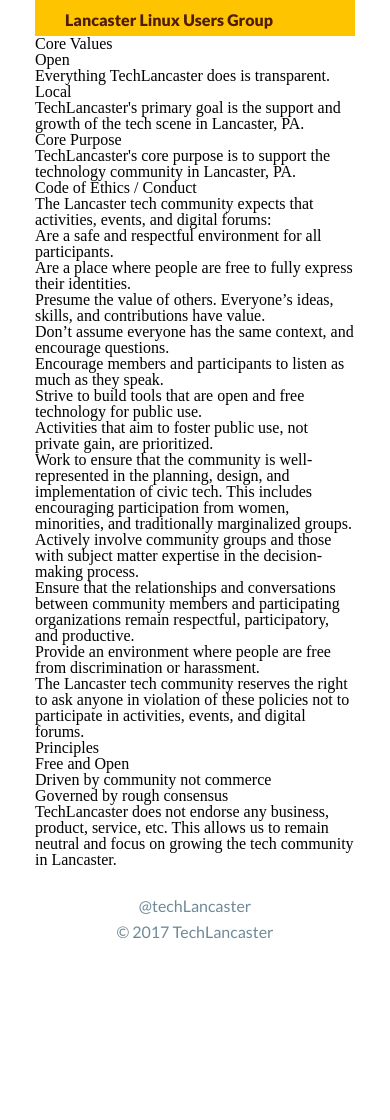
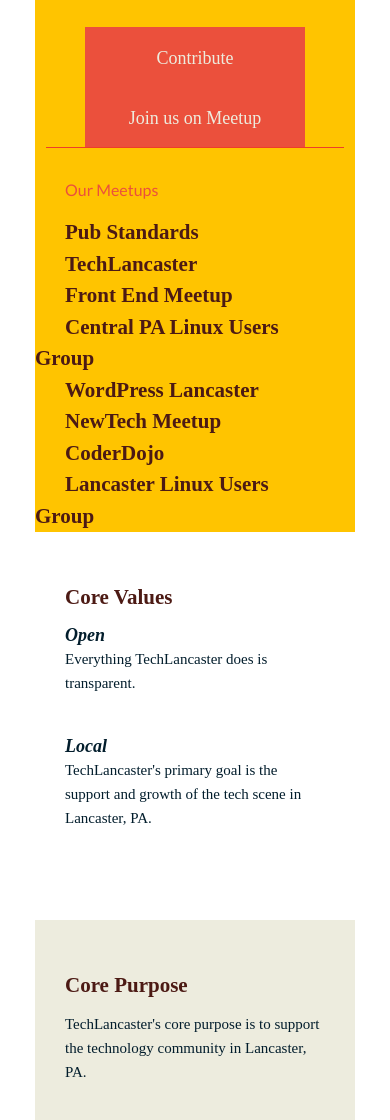
Before and after one commit to Cnels1986/nelson_tech_lanc, a plain HTML site: page pages/community.html in a window 390 px wide. Shown: the part 880-2000 px from the top of the page. Before the commit the page ends 1848 px from the top, so only its background shows below. Drawn offline with Linux system fonts and the light colour scheme; a web font is replaced by a local one.

Commit message:
worked on formatting and the media query for browser site

```diff
--- a/pages/community.html
+++ b/pages/community.html
@@ -6,6 +6,7 @@
     <title>Community</title>
     <link rel="stylesheet" type="text/css" href="../style.css">
     <link href="https://fonts.googleapis.com/css?family=Droid+Serif:400,700|Lato:400,900" rel="stylesheet">
+    <meta name="viewport" content="width=device-width, intial-scale=1.0">
   </head>
 
   <body class="container">
@@ -33,15 +34,19 @@
     </section>
 
     <div class="contentContainer">
-      <div class="contentBorder">
         <article>
-          <p class="boldDroid">TechLancaster started as a simple local meetup, a safe place for like-minded tech people to come together and geek out.</p>
-          <p class="content">We've strived to be open, welcoming, and supportive to everyone in the community, regardless of their interest or background.</p>
-          <p class="content">The past year has seen amazing growth in Lancaster's tech scene, and we believe this is only the beginning. As members of the tech community, we want to support this growth and ensure the community remains a healthy, open, and welcoming place for all its current and future members.</p>
+          <p class="overviewHeader">TechLancaster started as a simple local meetup, a safe place for like-minded tech people to come together and geek out.</p>
+          <p class="overviewContent">We've strived to be open, welcoming, and supportive to everyone in the community, regardless of their interest or background.</p>
+          <p class="overviewContent">The past year has seen amazing growth in Lancaster's tech scene, and we believe this is only the beginning. As members of the tech community, we want to support this growth and ensure the community remains a healthy, open, and welcoming place for all its current and future members.</p>
         </article>
 
         <div>
-          <!-- Contribute and join meetup buttons go here -->
+          <div class="button">
+            <a href="" target="_blank">Contribute</a>
+          </div>
+          <div class="button">
+            <a href="" target="_blank">Join us on Meetup</a>
+          </div>
         </div>
 
         <div class="redline"></div>
@@ -50,54 +55,53 @@
           <p class="eventHeader">Our Meetups</p>
           <ul>
             <li>
-              <a href="http://www.pubstandards.us/" class="eventLink" target="_blank">Pub Standards</a>
+              <a href="http://www.pubstandards.us/" class="eventName" target="_blank">Pub Standards</a>
             </li>
             <li>
-              <a href="http://techlancaster.com/" class="eventLink" target="_blank">TechLancaster</a>
+              <a href="http://techlancaster.com/" class="eventName" target="_blank">TechLancaster</a>
             </li>
             <li>
-              <a href="https://www.meetup.com/lancaster-front-end/" class="eventLink" target="_blank">Front End Meetup</a>
+              <a href="https://www.meetup.com/lancaster-front-end/" class="eventName" target="_blank">Front End Meetup</a>
             </li>
             <li>
-              <a href="https://www.meetup.com/cp-lug/" class="eventLink" target="_blank">Central PA Linux Users Group</a>
+              <a href="https://www.meetup.com/cp-lug/" class="eventName" target="_blank">Central PA Linux Users Group</a>
             </li>
             <li>
-              <a href="https://www.meetup.com/WordPress-Lancaster/" class="eventLink" target="_blank">WordPress Lancaster</a>
+              <a href="https://www.meetup.com/WordPress-Lancaster/" class="eventName" target="_blank">WordPress Lancaster</a>
             </li>
             <li>
-              <a href="https://www.meetup.com/New-Tech-Meetup-of-Central-PA/" class="eventLink" target="_blank">NewTech Meetup</a>
+              <a href="https://www.meetup.com/New-Tech-Meetup-of-Central-PA/" class="eventName" target="_blank">NewTech Meetup</a>
             </li>
             <li>
-              <a href="https://codelancaster.org/" class="eventLink" target="_blank">CoderDojo</a>
+              <a href="https://codelancaster.org/" class="eventName" target="_blank">CoderDojo</a>
             </li>
-            <li>
-              <a href="https://www.meetup.com/LancLUG/" class="eventLink" target="_blank">Lancaster Linux Users Group</a>
+            <li >
+              <a href="https://www.meetup.com/LancLUG/"  target="_blank" class="eventName">Lancaster Linux Users Group</a>
             </li>
           </ul>
         </nav>
-      </div>
     </div>
 
     <div>
       <div class="contentBorder">
-        <section class="whitebg value">
-          <h2 class="boldDroid secHead">Core Values</h2>
-          <h3>Open</h3>
-          <p>Everything TechLancaster does is transparent.</p>
+        <section class="commSection">
+          <h2 class="eventName">Core Values</h2>
+          <h3 class="valName">Open</h3>
+          <p class="overviewContent">Everything TechLancaster does is transparent.</p>
 
-          <h3>Local</h3>
-          <p>TechLancaster's primary goal is the support and growth of the tech scene in Lancaster, PA.</p>
+          <h3 class="valName">Local</h3>
+          <p class="overviewContent">TechLancaster's primary goal is the support and growth of the tech scene in Lancaster, PA.</p>
         </section>
 
-        <section class="tanbg purpose">
-          <h2 class="boldDroid secHead">Core Purpose</h2>
-          <p>TechLancaster's core purpose is to support the technology community in Lancaster, PA.</p>
+        <section class="commSection">
+          <h2 class="eventName">Core Purpose</h2>
+          <p class="overviewContent">TechLancaster's core purpose is to support the technology community in Lancaster, PA.</p>
         </section>
 
-        <section class="whitebg">
-          <h2>Code of Ethics / Conduct</h2>
-          <p>The Lancaster tech community expects that activities, events, and digital forums:</p>
-          <ol>
+        <section class="commSection">
+          <h2 class="eventName">Code of Ethics / Conduct</h2>
+          <p class="overviewContent">The Lancaster tech community expects that activities, events, and digital forums:</p>
+          <ol class="overviewContent">
             <li>
               Are a safe and respectful environment for all participants.
             </li>
@@ -132,12 +136,12 @@
               Provide an environment where people are free from discrimination or harassment.
             </li>
           </ol>
-          <p>The Lancaster tech community reserves the right to ask anyone in violation of these policies not to participate in activities, events, and digital forums.</p>
+          <p class="valName">The Lancaster tech community reserves the right to ask anyone in violation of these policies not to participate in activities, events, and digital forums.</p>
         </section>
 
-        <section class="tanbg">
-          <h2>Principles</h2>
-          <ul>
+        <section class="commSection">
+          <h2 class="eventName">Principles</h2>
+          <ul class="overviewContent">
             <li>
               Free and Open
             </li>
@@ -150,8 +154,8 @@
           </ul>
         </section>
 
-        <section class="whitebg">
-          <p>TechLancaster does not endorse any business, product, service, etc. This allows us to remain neutral and focus on growing the tech community in Lancaster.</p>
+        <section class="commSection">
+          <p class="overviewContent">TechLancaster does not endorse any business, product, service, etc. This allows us to remain neutral and focus on growing the tech community in Lancaster.</p>
         </section>
       </div>
     </div>
--- a/styles/content.scss
+++ b/styles/content.scss
@@ -159,6 +159,7 @@
   @include text($droid, $big_links, 21px, 1.5);
   font-weight: bold;
   padding-bottom: 10px;
+  text-decoration: none;
 }
 
 .date{
@@ -216,3 +217,65 @@
   @include text($lato, $hero_text, 16px, 1.7);
   text-decoration: none;
 }
+
+.commSection{
+  padding-top: 50px;
+  padding-bottom: 50px;
+}
+
+.commSection:nth-of-type(even){
+  background-color: $section_color;
+}
+
+.commSection ol{
+  list-style-type: decimal;
+  list-style-position: inside;
+}
+
+.valName{
+  @include text($droid, $content, 18px, 1.3);
+  font-weight: bold;
+  font-style: italic;
+  @extend .mobilePadding;
+}
+
+.button a{
+  @include text($droid, $section_color, 18px, 3.5);
+  text-decoration: none;
+}
+
+.button{
+  background-color: $section_header;
+  margin: 0 auto;
+  width: 220px;
+  height: 60px;
+  text-align: center;
+}
+
+@media only screen and (min-width: 760px){
+  .redline{
+    display: none;
+  }
+
+  .contentContainer{
+    width: 85%;
+    margin: 0 auto;
+    position: relative;
+    top: 180px;
+  }
+
+  .overview{
+    width: 68%;
+    display: inline-block;
+  }
+
+  .event{
+    width: 28%;
+    display: inline-block;
+    padding: 0px;
+  }
+
+  .homeEvent{
+    border-left: 1px solid #ee3e28;
+  }
+}
--- a/styles/header.scss
+++ b/styles/header.scss
@@ -26,11 +26,13 @@
   float: right;
   display: inline-block;
   height: 100%;
+  width: 30%;
 }
 
 .navList{
   display: none;
   background-color: header_color;
+  width: 100%;
 }
 
 .navBut{
@@ -41,6 +43,8 @@
   font-size: 18px;
   padding: 20px 15px 20px;
   height: 100%;
+  width: 100%;
+  text-align: right;
 }
 
 .navLink{
@@ -49,10 +53,31 @@
   color: $header_text;
   background-color: $header_color;
   font-family: $lato;
-  text-align: center;
+  display: block;
 }
-
 
 .navBar:hover .navList{
   display: block;
 }
+
+.navLink:hover{
+  background-color: $startup_color;
+}
+
+
+@media only screen and (min-width: 760px){
+  .navBut{
+    display: none;
+  }
+
+  .navList{
+    display: inline;
+  }
+
+  .navLink{
+    display: inline-block;
+    font-weight: bold;
+    font-size: 16px;
+    color: $selection;
+  }
+}
--- a/styles/hero.scss
+++ b/styles/hero.scss
@@ -15,3 +15,13 @@
   font-weight: bold;
   padding: 108px 50px 108px 30px;
 }
+
+
+
+@media only screen and (min-width: 760px){
+  .hero{
+    position: absolute;
+    width: 100%;
+    background-size: cover;
+  }
+}
--- a/styles/styles.scss
+++ b/styles/styles.scss
@@ -11,3 +11,9 @@
   width: 320px;
   margin: 0 auto;
 }
+
+@media only screen and (min-width: 760px){
+  .container{
+    width: 1280px;
+  }
+}
```
Also changed, not shown: index.html (+7 -12 lines), pages/calendar.html (+1 -0 lines), style.css.
